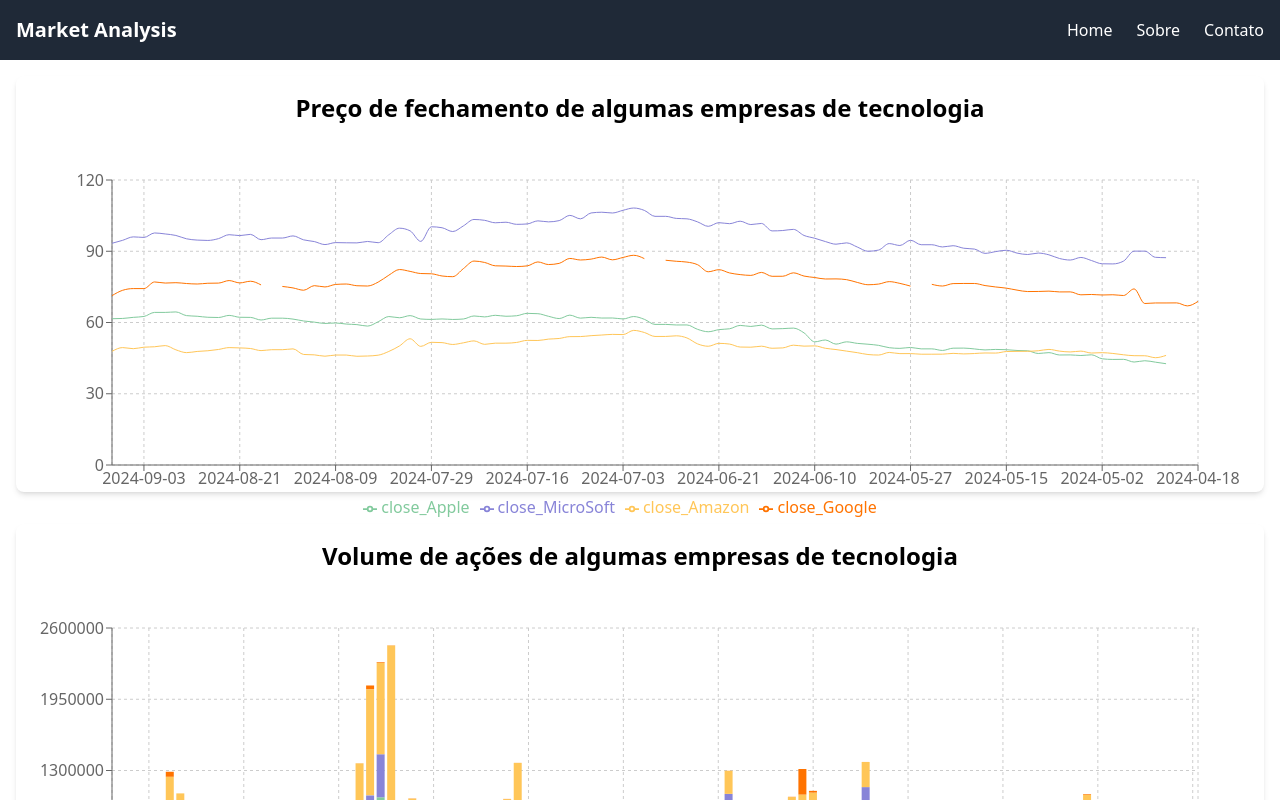
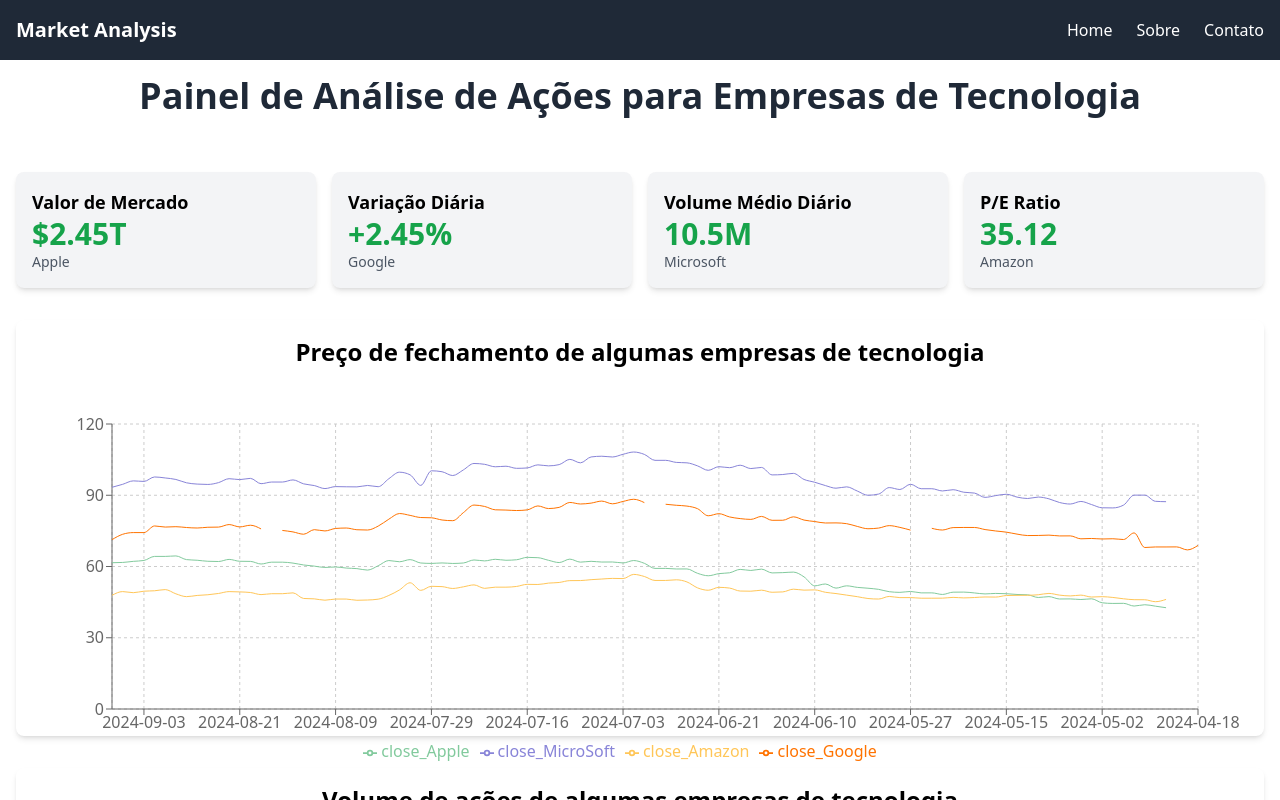
Before and after one commit to Sponchiatto/dashboardmetrics, a Next.js app: page /dashboard in a window 1280 px wide. Shown: the top 800 px of the page. Built offline with nearby package versions, Linux system fonts and the light colour scheme.

Commit message:
Testando organizações

```diff
--- a/src/app/dashboard/page.tsx
+++ b/src/app/dashboard/page.tsx
@@ -6,11 +6,28 @@ import eodMicrosoft from "@/data/eod/eodMicrosoft.json";
 import eodApple from "@/data/eod/eodApple.json";
 import eodGoogle from "@/data/eod/eodGoogle.json";
 import MultiBarChart from "@/components/BarChart/BarChart";
+import TitleH1 from "@/components/Title/title";
+import KpiCard from "@/components/KpiCard/KpiCard";
+import { PieChart } from "recharts";
 
 export default function DashBoard() {
   return (
     <div className="container mx-auto p-4">
       <div className="flex flex-col space-y-8">
+        <TitleH1
+          title="Painel de Análise de Ações para Empresas de Tecnologia"
+          className="text-4xl font-bold text-gray-800 mb-6 text-center"
+        />
+        <div className="grid grid-cols-1 md:grid-cols-4 gap-4 mb-8">
+          <KpiCard title="Valor de Mercado" value="$2.45T" subtitle="Apple" />
+          <KpiCard title="Variação Diária" value="+2.45%" subtitle="Google" />
+          <KpiCard
+            title="Volume Médio Diário"
+            value="10.5M"
+            subtitle="Microsoft"
+          />
+          <KpiCard title="P/E Ratio" value="35.12" subtitle="Amazon" />
+        </div>
         <div className="bg-white p-4 rounded-lg shadow-md">
           <MultiLineChart
             datasets={[
@@ -35,6 +52,7 @@ export default function DashBoard() {
             chartTitle="Volume de ações de algumas empresas de tecnologia"
           />
         </div>
+
       </div>
     </div>
   );
--- /dev/null
+++ b/src/components/KpiCard/KpiCard.tsx
@@ -0,0 +1,15 @@
+interface KPIProps {
+  title: string;
+  value: string;
+  subtitle: string;
+}
+
+const KpiCard = ({ title, value, subtitle }: KPIProps) => (
+  <div className="bg-gray-100 p-4 rounded-lg shadow-md">
+    <h3 className="text-lg font-semibold">{title}</h3>
+    <p className="text-3xl font-bold text-green-600">{value}</p>
+    <p className="text-sm text-gray-600">{subtitle}</p>
+  </div>
+);
+
+export default KpiCard;
--- a/src/components/Title/title.tsx
+++ b/src/components/Title/title.tsx
@@ -1,3 +1,8 @@
-export default function TitleH1({ title }: { title: string }) {
-  return <h1 className="text-center mb-10">{title}</h1>;
+interface TitleH1Props {
+  title: string;
+  className?: string; // Permite que classNames sejam opcionais
 }
+
+export default function TitleH1({ title, className = "" }: TitleH1Props) {
+  return <h1 className={`text-center ${className}`}>{title}</h1>;
+}
```
Also changed, not shown: src/components/PieChart/PieChart.tsx (added).
